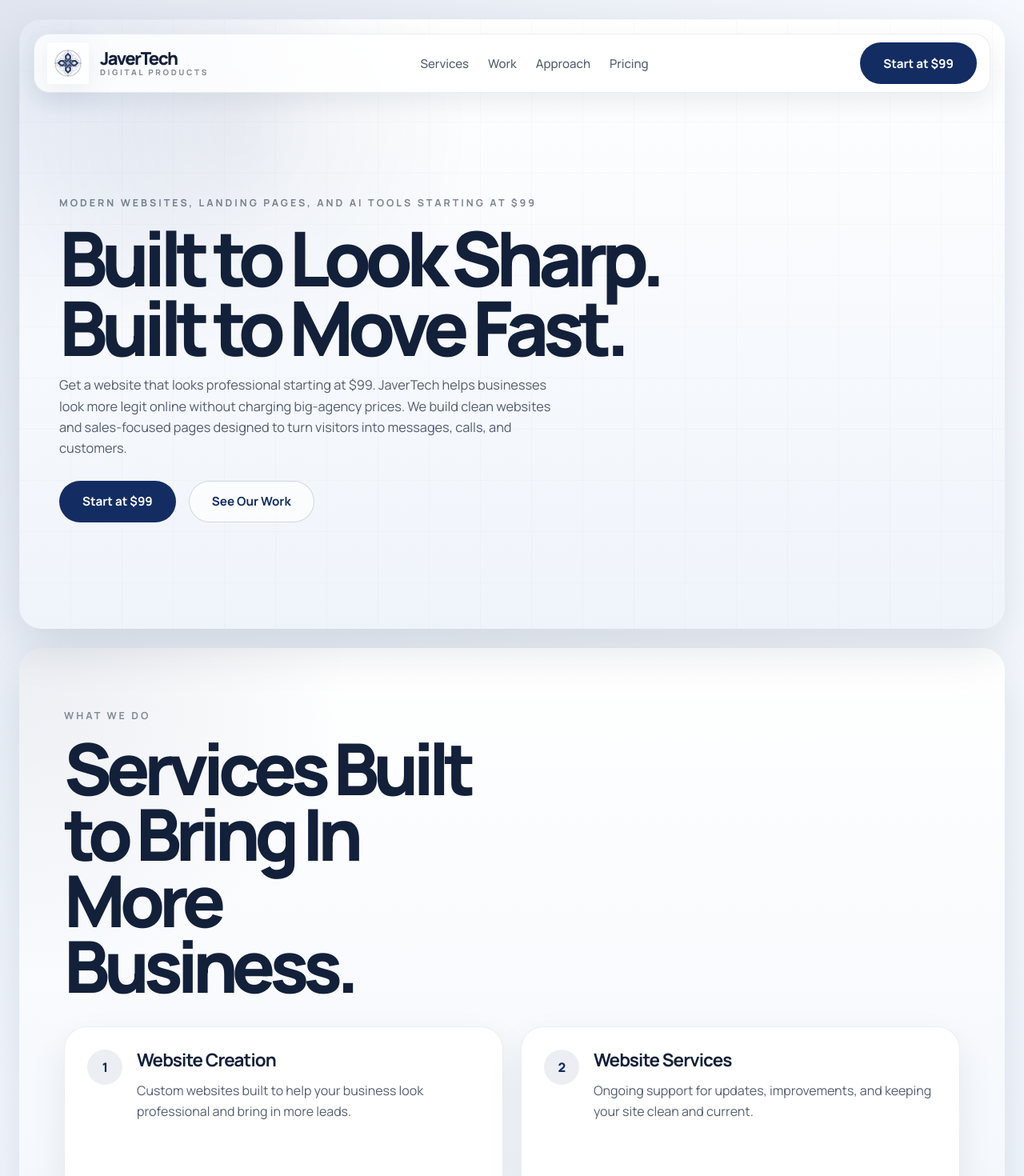
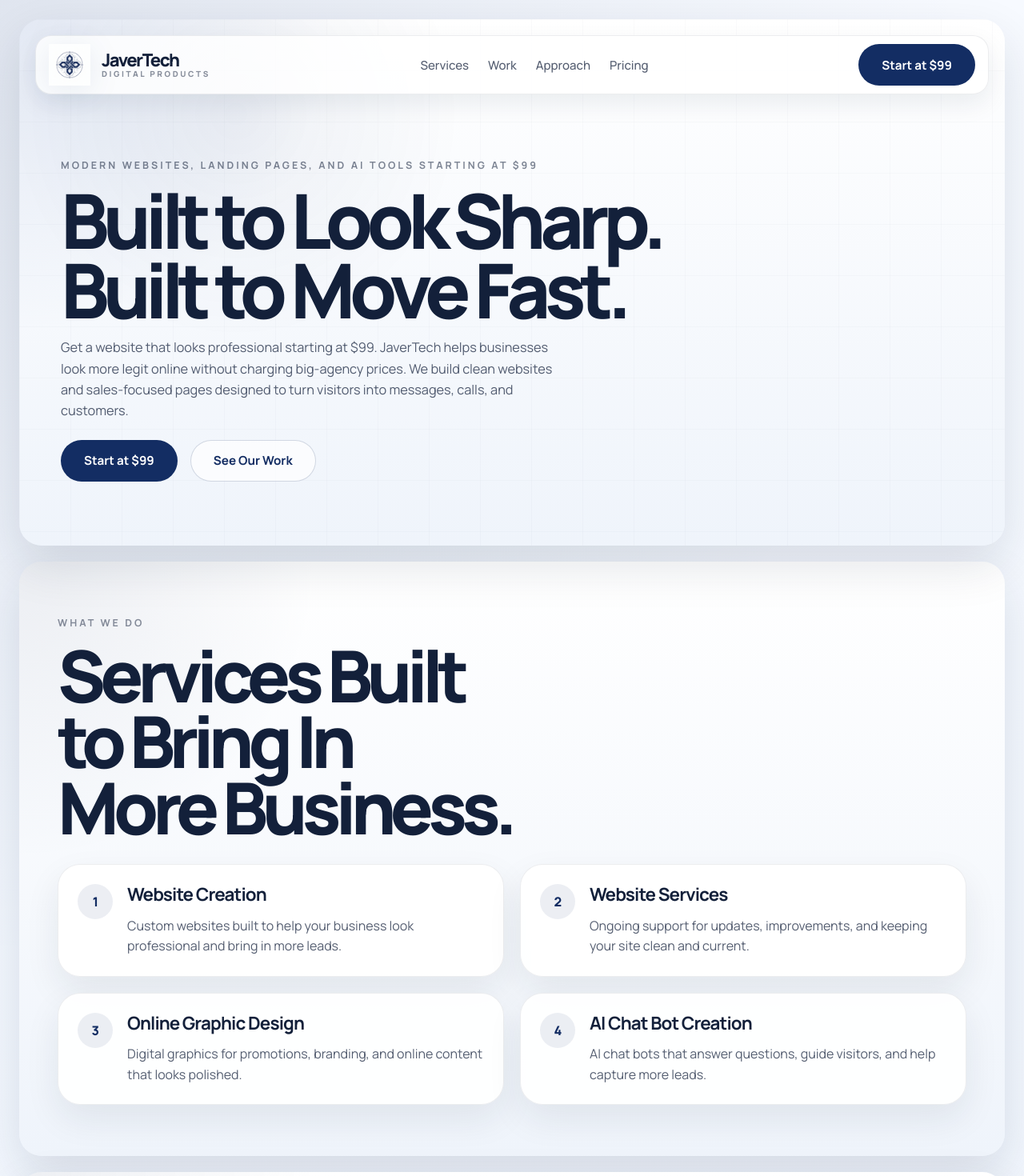
Before and after one commit to javiertanaxcruz-prog/javertechofficalv2, a Next.js app: page / in a window 1280 px wide. Shown: the top 1470 px of the page at 80% size. Built offline with nearby package versions, Linux system fonts and the light colour scheme.

Commit message:
Polish site spacing and rhythm

```diff
--- a/app/globals.css
+++ b/app/globals.css
@@ -43,17 +43,17 @@
 
 .page-shell {
   min-height: 100vh;
-  padding: 24px;
+  padding: clamp(18px, 2vw, 24px);
 }
 
 .page-shell > * + * {
-  margin-top: 24px;
+  margin-top: 20px;
 }
 
 .hero {
   position: relative;
-  min-height: calc(100vh - 48px);
-  padding: 18px 18px 40px;
+  min-height: clamp(620px, 82vh, 760px);
+  padding: 20px 20px 36px;
   border-radius: 28px;
   background:
     radial-gradient(circle at top left, rgba(25, 72, 162, 0.12), transparent 28%),
@@ -464,12 +464,12 @@
 
 .mobile-work-spot__intro {
   max-width: 560px;
-  margin-bottom: 14px;
+  margin-bottom: 18px;
 }
 
 .mobile-contact-card {
   display: grid;
-  gap: 18px;
+  gap: 16px;
 }
 
 .mobile-contact-card__brand .brand-logo__name,
@@ -480,7 +480,7 @@
 
 .mobile-contact-card__owner {
   display: grid;
-  gap: 8px;
+  gap: 10px;
 }
 
 .button {
@@ -520,8 +520,8 @@
   display: flex;
   align-items: center;
   justify-content: flex-start;
-  min-height: calc(100vh - 170px);
-  padding: 72px 32px 40px;
+  min-height: clamp(460px, 66vh, 580px);
+  padding: 64px 32px 32px;
 }
 
 .eyebrow {
@@ -541,13 +541,14 @@
 }
 
 .statement--hero {
-  max-width: 820px;
+  max-width: 760px;
 }
 
 .statement--hero p {
-  max-width: 620px;
+  max-width: 640px;
   color: rgba(19, 32, 58, 0.72);
   font-size: clamp(1.12rem, 1.8vw, 1.38rem);
+  line-height: 1.66;
 }
 
 .hero .section__eyebrow {
@@ -555,7 +556,7 @@
 }
 
 .section {
-  padding: 72px clamp(20px, 5vw, 56px);
+  padding: 64px clamp(20px, 4vw, 48px);
   border-radius: 28px;
   box-shadow: var(--pro-shadow);
 }
@@ -580,12 +581,12 @@
 }
 
 .section__intro {
-  max-width: 560px;
-  margin-bottom: 34px;
+  max-width: 680px;
+  margin-bottom: 30px;
 }
 
 .section__intro--wide {
-  max-width: 760px;
+  max-width: 860px;
 }
 
 .section__intro--wide p {
@@ -625,6 +626,7 @@
   line-height: 0.92;
   letter-spacing: -0.08em;
   font-weight: 800;
+  text-wrap: balance;
 }
 
 .services-grid {
@@ -639,7 +641,7 @@
   list-style: none;
   display: grid;
   grid-template-columns: repeat(2, minmax(0, 1fr));
-  gap: 22px;
+  gap: 20px;
 }
 
 .service-item {
@@ -647,8 +649,8 @@
   grid-template-columns: auto minmax(0, 1fr);
   gap: 18px;
   align-items: start;
-  min-height: 220px;
-  padding: 28px;
+  min-height: 0;
+  padding: 24px;
   border: 1px solid var(--pro-border);
   border-radius: 28px;
   background: rgba(255, 255, 255, 0.92);
@@ -733,7 +735,7 @@
   display: flex;
   gap: 16px;
   flex-wrap: wrap;
-  margin-top: 28px;
+  margin-top: 24px;
 }
 
 .button--outline {
@@ -825,7 +827,7 @@
 .advantages-grid {
   display: grid;
   grid-template-columns: repeat(2, minmax(0, 1fr));
-  gap: 24px 44px;
+  gap: 20px 24px;
 }
 
 .advantage {
@@ -845,7 +847,7 @@
 }
 
 .section--professional .advantage {
-  padding: 26px;
+  padding: 22px;
   border-top: 0;
   border-radius: 24px;
   background: rgba(255, 255, 255, 0.92);
@@ -861,7 +863,7 @@
   display: grid;
   grid-template-columns: repeat(auto-fit, minmax(320px, 400px));
   justify-content: start;
-  gap: 24px;
+  gap: 20px;
 }
 
 .featured-work-card {
@@ -971,8 +973,8 @@
   justify-content: space-between;
   align-items: flex-end;
   gap: 28px;
-  min-height: 520px;
-  padding: clamp(28px, 5vw, 56px);
+  min-height: 440px;
+  padding: clamp(28px, 4vw, 48px);
   border-radius: 34px;
   background:
     radial-gradient(circle at top left, rgba(19, 45, 99, 0.1), transparent 28%),
@@ -1057,7 +1059,7 @@
 }
 
 .cta-split__main {
-  padding: clamp(28px, 5vw, 56px);
+  padding: clamp(28px, 4vw, 48px);
   background:
     radial-gradient(circle at top left, rgba(19, 45, 99, 0.08), transparent 26%),
     linear-gradient(180deg, var(--pro-bg) 0%, var(--pro-bg-soft) 100%);
@@ -1068,15 +1070,15 @@
   display: flex;
   gap: 16px;
   flex-wrap: wrap;
-  margin-top: 28px;
+  margin-top: 24px;
 }
 
 .cta-split__contact {
   display: flex;
   flex-direction: column;
   justify-content: flex-end;
-  gap: 12px;
-  padding: clamp(28px, 5vw, 56px);
+  gap: 14px;
+  padding: clamp(28px, 4vw, 48px);
   background:
     radial-gradient(circle at top left, rgba(19, 45, 99, 0.12), transparent 26%),
     linear-gradient(180deg, var(--pro-bg-muted) 0%, var(--pro-bg-soft) 100%);
@@ -1218,7 +1220,7 @@
   }
 
   .page-shell > * + * {
-    margin-top: 14px;
+    margin-top: 16px;
   }
 
   .hero {
@@ -1266,7 +1268,7 @@
   .mobile-home {
     display: grid;
     grid-template-columns: minmax(0, 1fr);
-    gap: 14px;
+    gap: 16px;
   }
 
   .button--desktop-only {
@@ -1288,21 +1290,21 @@
 
   .mobile-main-rail,
   .mobile-featured-work-rail {
-    gap: 14px;
+    gap: 16px;
     grid-auto-columns: clamp(268px, 82vw, 308px);
-    padding: 2px 18px 8px 2px;
+    padding: 4px 18px 10px 2px;
   }
 
   .mobile-main-card,
   .featured-work-card {
     min-height: clamp(268px, 82vw, 308px);
-    padding: 20px;
+    padding: 18px;
     border-radius: 24px;
   }
 
   .mobile-work-spot,
   .mobile-contact-card {
-    padding: 26px 16px;
+    padding: 24px 16px;
     border-radius: 24px;
   }
 
@@ -1319,7 +1321,7 @@
   }
 
   .mobile-main-card__steps {
-    margin-top: 14px;
+    margin-top: 12px;
     font-size: 0.86rem;
     line-height: 1.38;
   }
```
